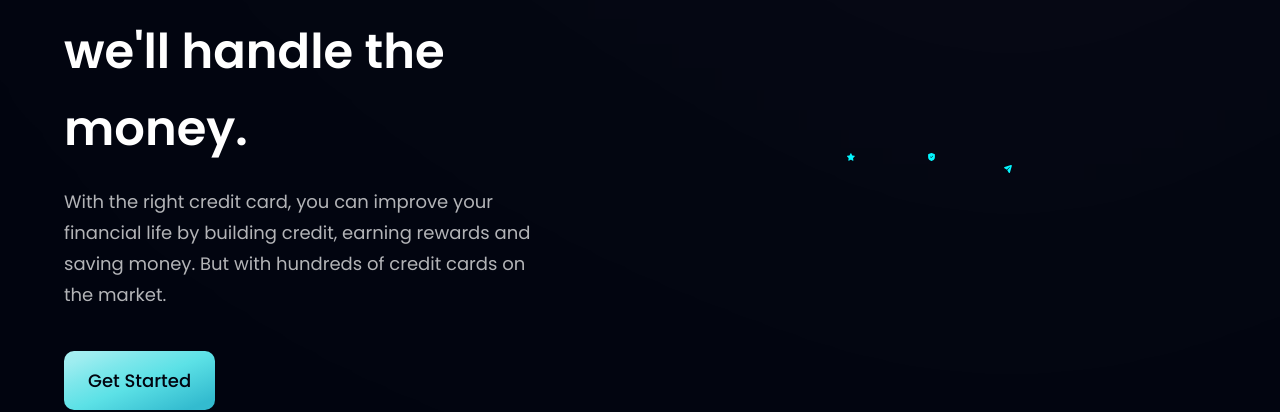
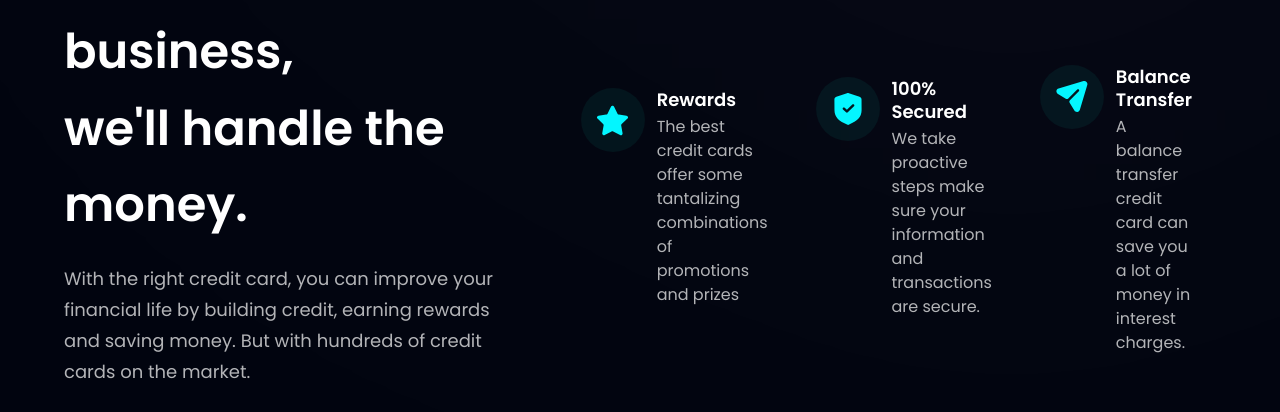
Before and after one commit to erikchan1000/dem_web, a React (Vite) app in the folder website_app/: page / in a window 1280 px wide. Shown: the part 1033-1445 px from the top of the page. Built offline with nearby package versions, Linux system fonts and the light colour scheme.

Commit message:
Feature Card

```diff
--- a/website_app/src/components/Business.jsx
+++ b/website_app/src/components/Business.jsx
@@ -6,9 +6,20 @@
 const FeatureCard = ({icon, title, content, index}) => (
   <div className={`flex flex-row p-6 rounded-[20px] ${index !== features.length - 1 ? "mb-6" :
 "mb-0"} feature-card`}>
-    <div>
+
+    <div className = {`w-[64px] h-[64px] rounded-full ${styles.flexCenter} bg-dimBlue`}>
       <img src={icon} alt="icon" className='w-[50%] h-[50%] object-contain'/>
     </div>
+
+    <div className="flex-1 flex flex-col ml-3">
+      <h4 className="font-poppins font-semibold text-white text-[18px] leading-[23px] mb-1">
+        {title}
+      </h4>
+      <p className="font-poppins font-normal text-dimWhite text-[16px] leading-[24px] mb-1">
+        {content}
+      </p>
+    </div>
+
   </div>
 )
 
```
